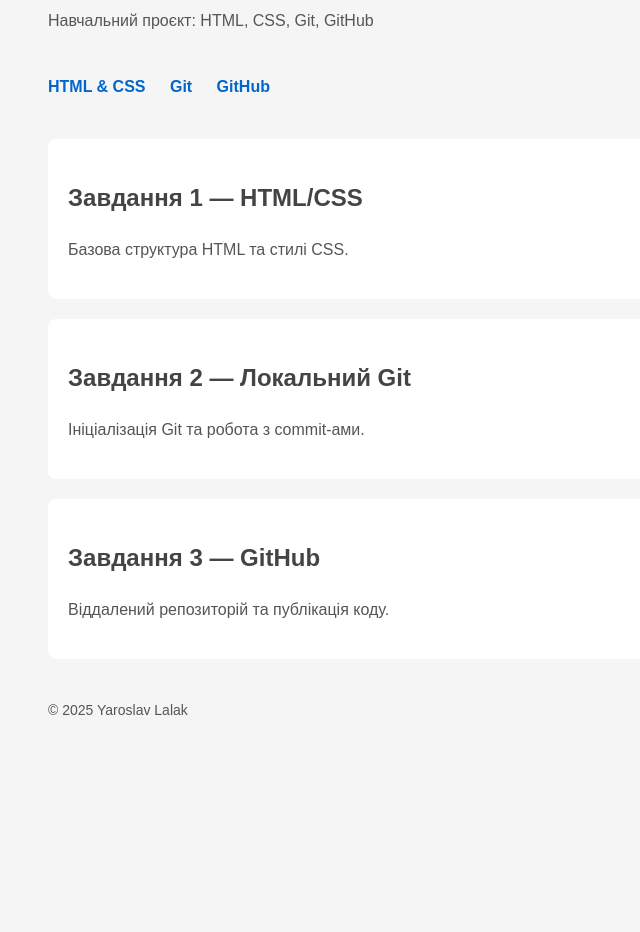
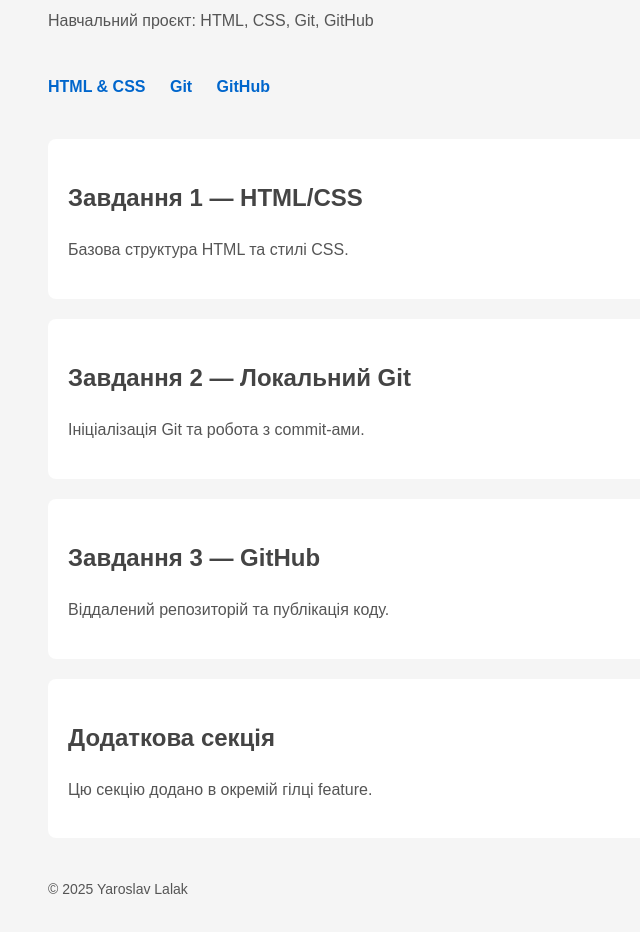
Before and after one commit to lalakyaroslav/MyProject1, a plain HTML site: page index.html in a window 1280 px wide. Shown: the part 134-1066 px from the top of the page, without its empty margins (0-640 px from the left). Before the commit the page ends 917 px from the top, so only its background shows below. Drawn offline with Linux system fonts and the light colour scheme.

Commit message:
Add extra section in feature branch

```diff
--- a/index.html
+++ b/index.html
@@ -10,12 +10,13 @@
       <h1>MyProject1</h1>
       <p>Навчальний проєкт: HTML, CSS, Git, GitHub</p>
     </header>
-    <nav class="nav">
-      <a href="#task1">HTML & CSS</a>
-      <a href="#task2">Git</a>
-      <a href="#task3">GitHub</a>
-    </nav>
+
     <main>
+      <nav class="nav">
+        <a href="#task1">HTML & CSS</a>
+        <a href="#task2">Git</a>
+        <a href="#task3">GitHub</a>
+      </nav>
       <section id="task1">
         <h2>Завдання 1 — HTML/CSS</h2>
         <p>Базова структура HTML та стилі CSS.</p>
@@ -31,7 +32,10 @@
         <p>Віддалений репозиторій та публікація коду.</p>
       </section>
     </main>
-
+    <section id="extra">
+      <h2>Додаткова секція</h2>
+      <p>Цю секцію додано в окремій гілці feature.</p>
+    </section>
     <footer>
       <p>© 2025 Yaroslav Lalak</p>
     </footer>
--- a/style.css
+++ b/style.css
@@ -1,6 +1,4 @@
-html {
-  scroll-behavior: smooth;
-}
+
 body {
   font-family: Arial, sans-serif;
   background-color: #f5f5f5;
```
